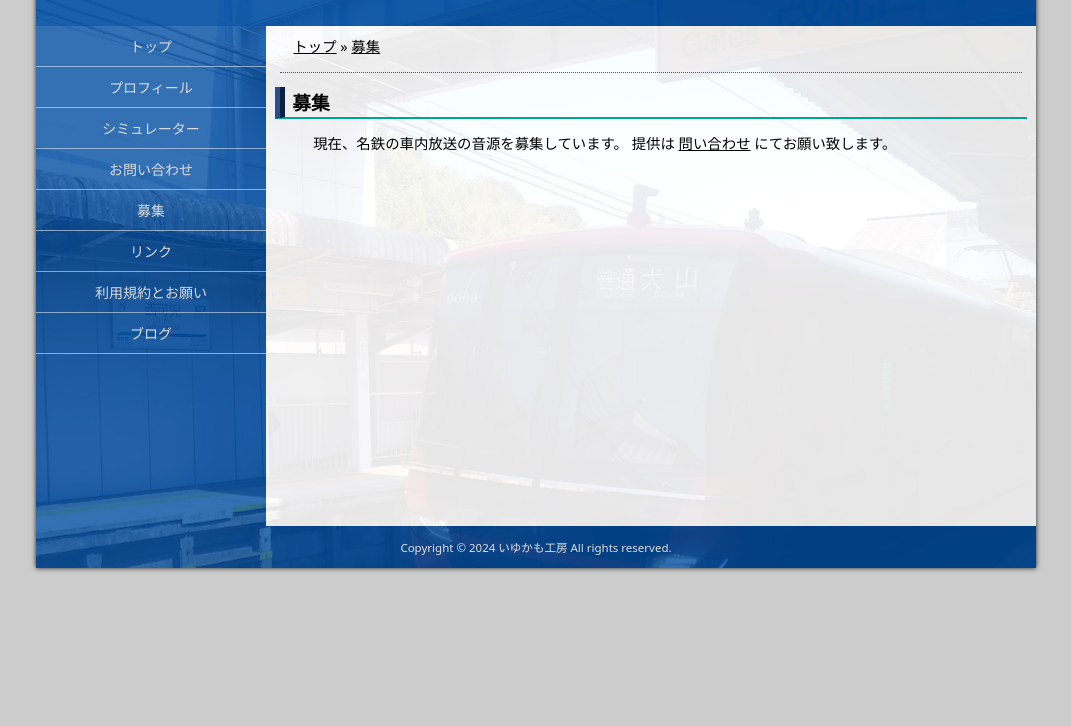
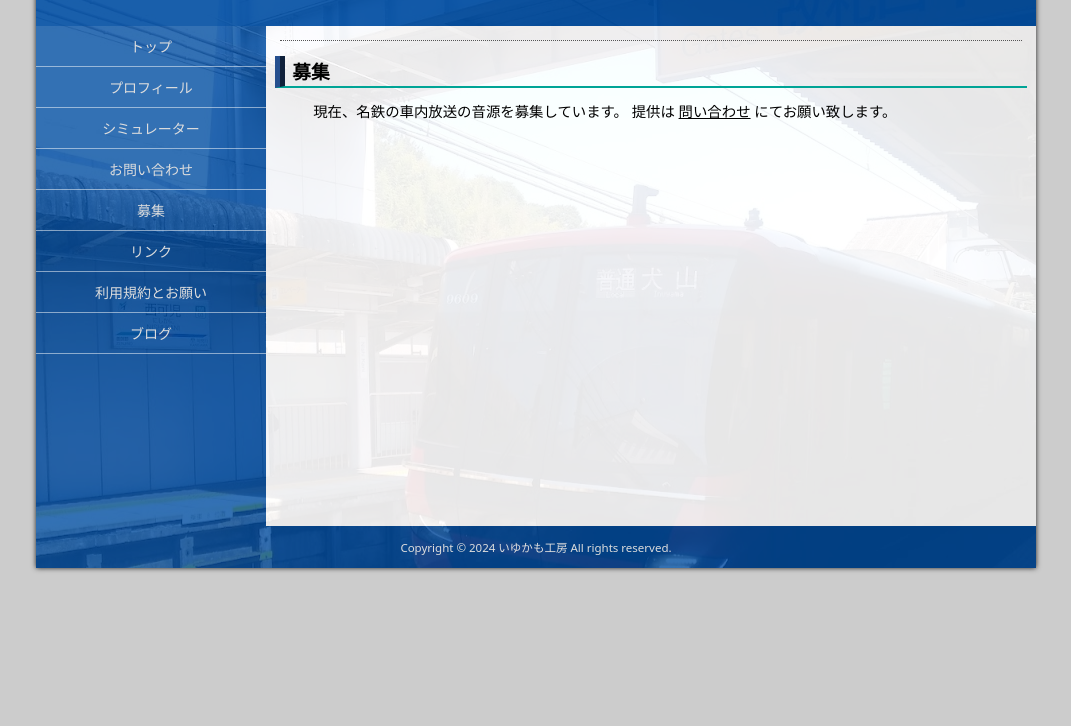
Before and after one commit to yiyu-kamo/yiyunoheya, a plain HTML site: page recruiting/index.html in a window 1280 px wide. Shown: the part 74-800 px from the top of the page, without its empty margins (104-1175 px from the left). Drawn offline with Linux system fonts and the light colour scheme.

Commit message:
Update index.html

```diff
--- a/recruiting/index.html
+++ b/recruiting/index.html
@@ -23,9 +23,6 @@
   </div>
   <div id="contents" class="heightLine" style="height: 500px;">
     <p class="tree_menu">
-      <a href="index.html">トップ</a>
-         »
-      <a href="recruiting.html">募集</a>
     <hr>
     <h3>募集</h3>
     <ul>
```
